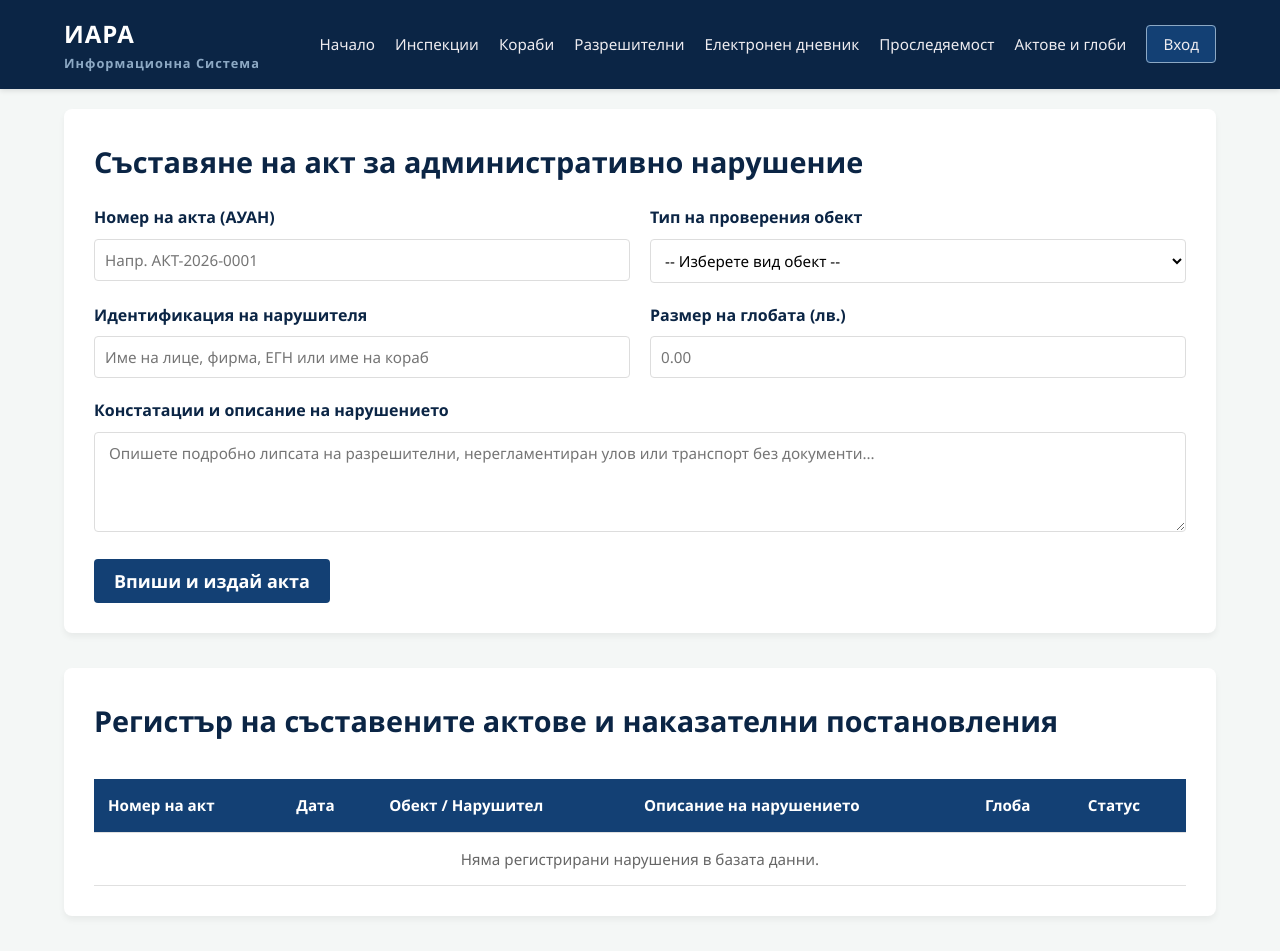
After one commit to codingburgas/iara-gdbpzn-MSYanev23, a Flask app: page /acts in a window 1280 px wide. The commit adds this page. Run offline with Flask 3, Linux system fonts and the light colour scheme.

Commit message:
Add acts page

```diff
--- a/IARA/app.py
+++ b/IARA/app.py
@@ -82,6 +82,15 @@ class FishLanding(db.Model):
 
     log = db.relationship('FishingLog', backref=db.backref('landings', lazy=True))
 
+class EnforcementAct(db.Model):
+    id = db.Column(db.Integer, primary_key=True)
+    act_number = db.Column(db.String(50), unique=True, nullable=False)
+    violator_type = db.Column(db.String(50), nullable=False)        # Кораб, Магазин, Хладилен камион, Любител
+    violator_name = db.Column(db.String(150), nullable=False)       # Име на лицето или фирмата/кораба
+    violation_details = db.Column(db.Text, nullable=False)          # Описание на нарушението
+    fine_amount = db.Column(db.Float, nullable=False)               # Размер на глобата в лева
+    status = db.Column(db.String(50), default="Издаден")            # Издаден, Платен, Обжалван
+    date_issued = db.Column(db.DateTime, default=datetime.now)
 
 @app.route('/')
 def index():
@@ -333,7 +342,37 @@ def landings_page():
     all_logs = FishingLog.query.all()
     return render_template('landings.html', landings=all_landings, logs=all_logs)
 
+@app.route('/acts', methods=['GET', 'POST'])
+def acts_page():
+    if request.method == 'POST':
+        act_num = request.form.get('act_number')
+        v_type = request.form.get('violator_type')
+        v_name = request.form.get('violator_name')
+        details = request.form.get('violation_details')
+        fine = float(request.form.get('fine_amount', 0))
 
+        new_act = EnforcementAct(
+            act_number=act_num,
+            violator_type=v_type,
+            violator_name=v_name,
+            violation_details=details,
+            fine_amount=fine,
+            status="Издаден"
+        )
+
+        try:
+            db.session.add(new_act)
+            db.session.commit()
+            flash("Актът за установеното нарушение е съставен успешно!")
+        except Exception as e:
+            db.session.rollback()
+            print("ГРЕШКА ПРИ СЪСТАВЯНЕ НА АКТ:", str(e))
+            flash("Неуспешно записване. Проверете дали този номер на акт вече не съществува.")
+
+        return redirect(url_for('acts_page'))
+
+    all_acts = EnforcementAct.query.order_by(EnforcementAct.date_issued.desc()).all()
+    return render_template('acts.html', acts=all_acts)
 
 if __name__ == '__main__':
     with app.app_context():
--- /dev/null
+++ b/IARA/templates/acts.html
@@ -0,0 +1,88 @@
+{% extends 'index.html' %}
+
+{% block content %}
+<div class="container">
+    <div class="content-card">
+        <h3 class="section-title" style="text-align: left; margin-bottom: 20px;">Съставяне на акт за административно нарушение</h3>
+        <form action="{{ url_for('acts_page') }}" method="POST">
+            <div style="display: grid; grid-template-columns: 1fr 1fr; gap: 20px;">
+                <div class="form-group">
+                    <label class="form-label">Номер на акта (АУАН)</label>
+                    <input type="text" name="act_number" required class="form-input" placeholder="Напр. АКТ-2026-0001">
+                </div>
+
+                <div class="form-group">
+                    <label class="form-label">Тип на проверения обект</label>
+                    <select name="violator_type" required class="form-input" style="background-color: white;">
+                        <option value="" disabled selected>-- Изберете вид обект --</option>
+                        <option value="Риболовен кораб">Риболовен кораб</option>
+                        <option value="Хладилен камион">Хладилен камион</option>
+                        <option value="Търговски обект / Магазин">Търговски обект / Магазин</option>
+                        <option value="Физическо лице / Любител">Физическо лице / Любител</option>
+                    </select>
+                </div>
+            </div>
+
+            <div style="display: grid; grid-template-columns: 1fr 1fr; gap: 20px;">
+                <div class="form-group">
+                    <label class="form-label">Идентификация на нарушителя</label>
+                    <input type="text" name="violator_name" required class="form-input" placeholder="Име на лице, фирма, ЕГН или име на кораб">
+                </div>
+
+                <div class="form-group">
+                    <label class="form-label">Размер на глобата (лв.)</label>
+                    <input type="number" step="0.01" name="fine_amount" required class="form-input" placeholder="0.00">
+                </div>
+            </div>
+
+            <div class="form-group">
+                <label class="form-label">Констатации и описание на нарушението</label>
+                <textarea name="violation_details" required class="form-input" style="height: 100px; resize: vertical;" placeholder=" Опишете подробно липсата на разрешителни, нерегламентиран улов или транспорт без документи..."></textarea>
+            </div>
+
+            <button type="submit" class="btn-navy" style="border: none;">Впиши и издай акта</button>
+        </form>
+    </div>
+
+    <div class="content-card">
+        <h3 class="section-title" style="text-align: left; margin-bottom: 20px;">Регистър на съставените актове и наказателни постановления</h3>
+        <div class="table-responsive">
+            <table class="data-table">
+                <thead>
+                    <tr>
+                        <th>Номер на акт</th>
+                        <th>Дата</th>
+                        <th>Обект / Нарушител</th>
+                        <th>Описание на нарушението</th>
+                        <th>Глоба</th>
+                        <th>Статус</th>
+                    </tr>
+                </thead>
+                <tbody>
+                    {% for act in acts %}
+                    <tr>
+                        <td style="font-weight: bold; color: #134074;">{{ act.act_number }}</td>
+                        <td>{{ act.date_issued.strftime('%d.%m.%Y') }}</td>
+                        <td>
+                            <span style="display: block; font-size: 0.85em; color: #666;">{{ act.violator_type }}</span>
+                            <strong>{{ act.violator_name }}</strong>
+                        </td>
+                        <td style="font-size: 0.9em; max-width: 300px; white-space: normal;">{{ act.violation_details }}</td>
+                        <td style="font-weight: bold; color: #d90429;">{{ "%.2f"|format(act.fine_amount) }} лв.</td>
+                        <td>
+                            <span class="status-alert">
+                                {{ act.status }}
+                            </span>
+                        </td>
+                    </tr>
+                    {% else %}
+                    <tr>
+                        <td colspan="6" style="text-align: center; color: #666;">Няма регистрирани нарушения в базата данни.</td>
+                    </tr>
+                    {% endfor %}
+                </tbody>
+            </table>
+        </div>
+    </div>
+</div>
+{% endblock %}
--- a/IARA/templates/index.html
+++ b/IARA/templates/index.html
@@ -21,6 +21,7 @@
                 <li><a href="{{ url_for('permits_page') }}">Разрешителни</a></li>
                 <li><a href="{{ url_for('logbook_page') }}">Електронен дневник</a></li>
                 <li><a href="{{ url_for('landings_page') }}">Проследяемост</a></li>
+                <li><a href="{{ url_for('acts_page') }}">Актове и глоби</a></li>
                 <li><a href="#" class="btn-login">Вход</a></li>
             </ul>
         </nav>
```
